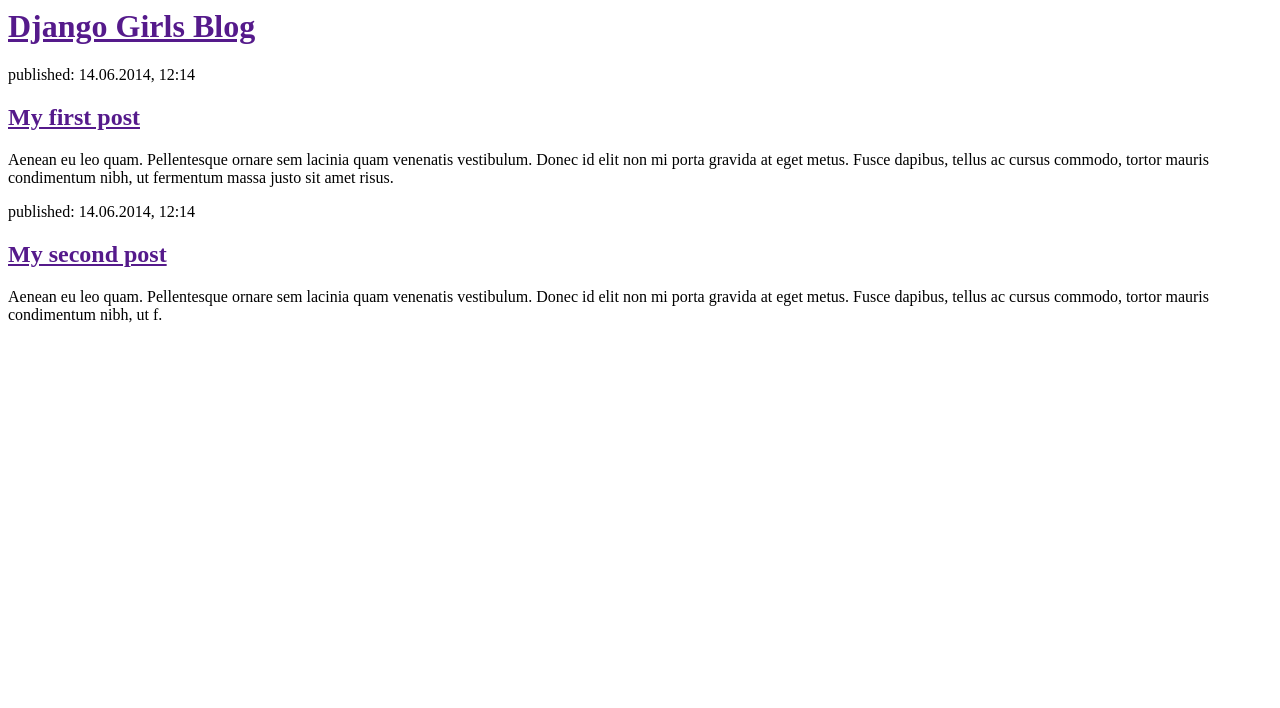
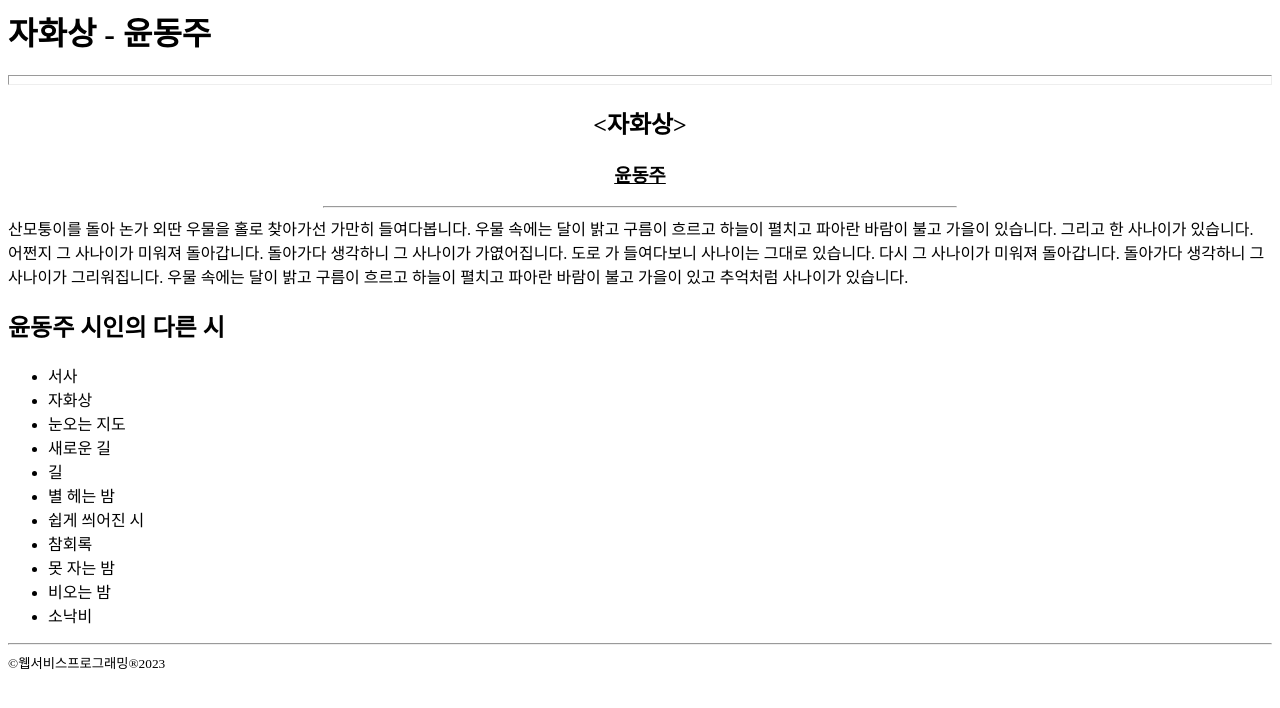
Before and after one commit to clair1162/my-first-blog, a Django app: page / in a window 1280 px wide. Shown: the top 708 px of the page. Run offline with Django 4.2, Linux system fonts and the light colour scheme.

Commit message:
ch16 html

```diff
--- a/mysite/blog/models.py
+++ b/mysite/blog/models.py
@@ -8,7 +8,8 @@ from django.utils import timezone
 
 class Post(models.Model):
     author = models.ForeignKey(settings.AUTH_USER_MODEL, on_delete=models.CASCADE)
-    title = models.CharField(max_length=200)
+    title = models.CharField(max_length=200, default='')
+    text = models.TextField()
     created_date = models.DateTimeField(default=timezone.now)
     published_date = models.DateTimeField(blank=True, null=True)
 
--- a/mysite/blog/templates/blog/post_list.html
+++ b/mysite/blog/templates/blog/post_list.html
@@ -1,27 +1,58 @@
 <html>
 
 <head>
-    <title>Django Girls blog</title>
+    <title>윤동주-자화상</title>
 </head>
 
 <body>
-    <div>
-        <h1><a href="">Django Girls Blog</a></h1>
-    </div>
-    <div>
-        <p>published: 14.06.2014, 12:14</p>
-        <h2><a href="">My first post</a></h2>
-        <p>Aenean eu leo quam. Pellentesque ornare sem lacinia quam venenatis vestibulum.
-            Donec id elit non mi porta gravida at eget metus. Fusce dapibus, tellus ac cursus commodo,
-            tortor mauris condimentum nibh, ut fermentum massa justo sit amet risus.</p>
-    </div>
-    <div>
-        <p>published: 14.06.2014, 12:14</p>
-        <h2><a href="">My second post</a></h2>
-        <p>Aenean eu leo quam. Pellentesque ornare sem lacinia quam venenatis vestibulum.
-            Donec id elit non mi porta gravida at eget metus. Fusce dapibus, tellus ac cursus commodo,
-            tortor mauris condimentum nibh, ut f.</p>
-    </div>
+    <header>
+        <h1>자화상 - 윤동주</h1>
+    </header>
+    <hr size="10px">
+    <section>
+        <header>
+            <center>
+                <h2>
+                    <자화상>
+                </h2>
+                <h3><ins>윤동주</ins></h3>
+            </center>
+        </header>
+        <hr align="center" width="50%">
+        <article>
+            산모퉁이를 돌아 논가 외딴 우물을 홀로 찾아가선 가만히 들여다봅니다.
+            우물 속에는 달이 밝고 구름이 흐르고 하늘이 펼치고 파아란 바람이 불고 가을이 있습니다.
+            그리고 한 사나이가 있습니다.
+            어쩐지 그 사나이가 미워져 돌아갑니다.
+            돌아가다 생각하니 그 사나이가 가엾어집니다. 도로 가 들여다보니 사나이는 그대로 있습니다.
+            다시 그 사나이가 미워져 돌아갑니다.
+            돌아가다 생각하니 그 사나이가 그리워집니다.
+            우물 속에는 달이 밝고 구름이 흐르고 하늘이 펼치고 파아란 바람이 불고 가을이 있고 추억처럼 사나이가
+            있습니다.
+        </article>
+        <aside>
+            <h2>윤동주 시인의 다른 시</h2>
+            <ul>
+                <li>서사</li>
+                <li>자화상</li>
+                <li>눈오는 지도</li>
+                <li>새로운 길</li>
+                <li>길</li>
+                <li>별 헤는 밤</li>
+                <li>쉽게 씌어진 시</li>
+                <li>참회록</li>
+                <li>못 자는 밤</li>
+                <li>비오는 밤</li>
+                <li>소낙비</li>
+            </ul>
+        </aside>
+        <hr>
+        <footer>
+            <small>
+                &copy;웹서비스프로그래밍&reg;2023
+            </small>
+        </footer>
+    </section>
 </body>
 
 </html>
```
Also changed, not shown: mysite/blog/migrations/0002_auto_20230523_1439.py (added), mysite/db.sqlite3.
